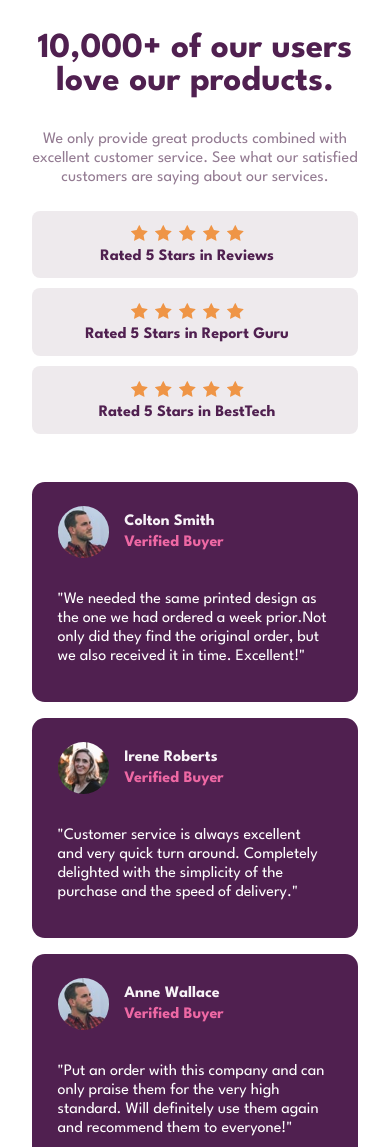
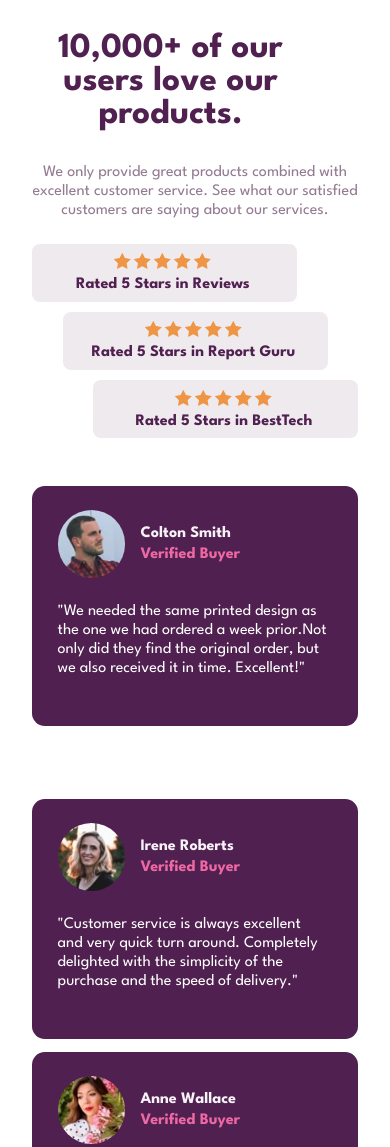
Before and after one commit to vinicius-dias3/social-proof-section-master, a plain HTML site: page index.html in a window 390 px wide. Shown: the top 1147 px of the page. Drawn offline with Linux system fonts and the light colour scheme.

Commit message:
ajuste no responsivo

```diff
--- a/index.html
+++ b/index.html
@@ -14,7 +14,7 @@
 </head>
 <body>
     <main>
-        <container class="flex">
+        <div class="flex">
             <div class="titulo">
                 <h1>10,000+ of our users love our products.</h1>
                 <p>We only provide great products combined with excellent customer service.
@@ -43,7 +43,7 @@
                     <p>Rated 5 Stars in BestTech</p>
                 </div>
             </div>
-        </container>
+        </div>
 
         <div class="grid">
             <div class="item item-1">
@@ -68,7 +68,7 @@
             </div>
             <div class="item item-3">
                 <div class="topo">
-                    <img src="./src/images/image-colton.jpg" alt="foto do perfil">
+                    <img src="./src/images/image-anne.jpg" alt="foto do perfil">
                     <div class="titulo-subtitulo">
                         <h4>Anne Wallace</h4>
                         <h4>Verified Buyer</h4>
--- a/src/css/responsive.css
+++ b/src/css/responsive.css
@@ -41,7 +41,6 @@
 
     main .grid {
         grid-gap: 1em;
-        /* background-color: lightgreen; */
         grid-template-rows: 220px;
     }
 
@@ -49,3 +48,39 @@
         font-size: 13px
     }
 }
+
+@media (max-width: 768px) {
+    main .flex .titulo {
+    }
+
+    main .flex .titulo h1 {
+        width: 85%;
+    }
+
+    .flex .avaliacoes .avaliacao {
+        padding: .6em 1.2em .6em 1em;
+        width: 265px;
+    }
+
+    .flex .avaliacoes .avaliacao .estrelas {
+        gap: 3px;
+    }
+
+    main .grid {
+        grid-template-rows: 300px;
+        grid-gap: .8em;
+    }
+
+    .grid .item {
+        height: 240px;
+    }
+
+    .grid .item .topo {
+        margin-bottom: 1.5em;
+    }
+
+    .grid .item .topo img {
+        width: 25%;
+    }
+
+}
--- a/src/css/style.css
+++ b/src/css/style.css
@@ -92,7 +92,7 @@ main .grid {
     display: grid;
     grid-gap: 1.8em;
     /* grid-template-columns: repeat(auto-fit, 305px); */
-    grid-template-columns: repeat(auto-fit, minmax(305px, 1fr));
+    grid-template-columns: repeat(auto-fit, minmax(215px, 1fr));
     grid-template-rows: 280px;
     /* background-color: lightpink; */
     margin-bottom: 1.4em;
```
